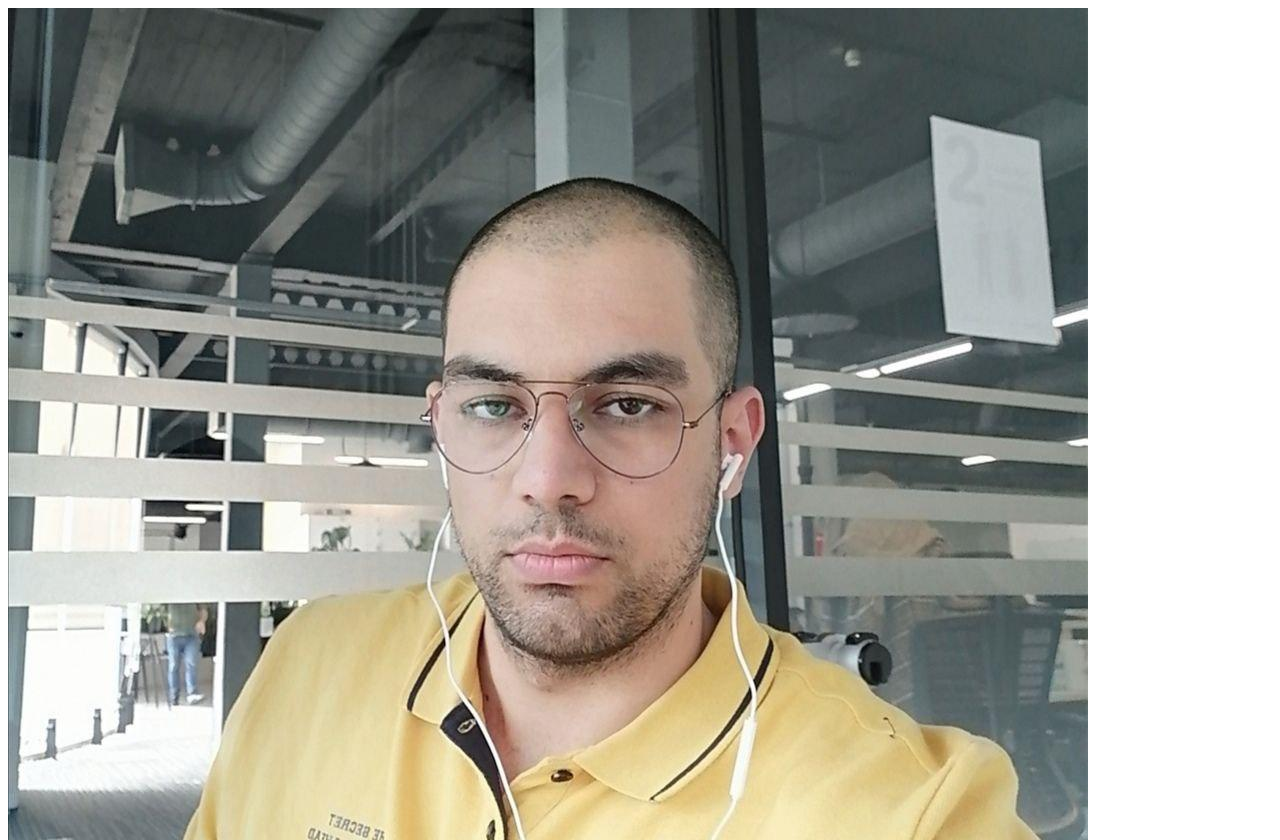
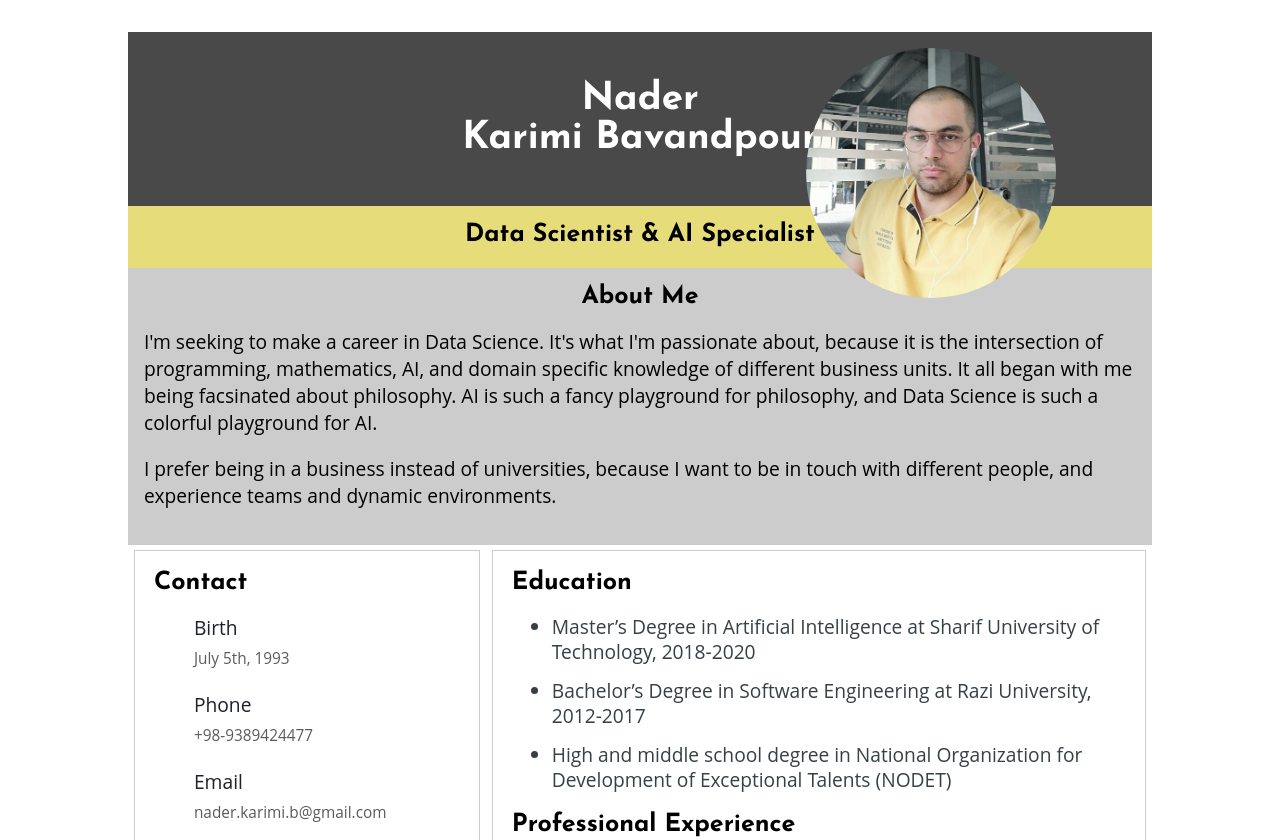
Before and after one commit to nader93k/nader93k.github.io, a plain HTML site: page index.html in a window 1280 px wide. Shown: the top 840 px of the page. Drawn offline with Linux system fonts and the light colour scheme.

Commit message:
Update style.css

```diff
--- a/style.css
+++ b/style.css
@@ -1,11 +1,204 @@
+.grid-container {
+  display: grid;
+  grid-template-columns: auto auto auto auto;
+  /* justify-content: space-between; */
+  /* align-content: center; */
+  /* height: 400px; */
+  grid-template-areas: 'header header header header' 'info main main main'
+}
+
+.info {
+  grid-area: info;
+}
+
+.main {
+  grid-area: main;
+}
+
+.info, .main {
+  border: 1px #ccc solid;
+  margin: 0.3em;
+  padding: 1em;
+}
+
+.header {
+  grid-area: header;
+  display: grid;
+  grid-template-columns: auto auto auto;
+  grid-template-rows: auto auto;
+  /* grid-template-areas: 'name name name' 'affiliation affiliation affiliation' 'about about prof_pic' */
+}
+
+.prof_pic, .name, .affiliation, .about {
+  align-items: center;
+  justify-items: center;
+}
+
+.name {
+  grid-column: 1/-1;
+  grid-row: 1;
+  background-color: rgb(73, 73, 73);
+  padding: 3rem;
+}
+
+.affiliation {
+  grid-column: 1/-1;
+  grid-row: 2;
+  background-color: rgb(231, 220, 122);
+  padding: 1rem;
+}
+
+.about {
+  grid-column: 1/-1;
+  grid-row: 3;
+  background-color: #ccc;
+  padding: 1rem;
+}
+
+.prof_pic {
+  grid-area: prof_pic;
+  grid-column: 3;
+  grid-row: 1/ span 3;
+  z-index: 10;
+  align-self: top ;
+}
+
+img {
+  /* width: 100px; */
+  /* height: 8rem; */
+  border-radius: 50%;
+  /* width: 10%; */
+  width: 250px;
+  height: 250px;
+  margin: 1rem;
+  margin-right: 6rem;
+  margin-top: 1rem;
+}
+
 td {
   text-align: center;
 }
 
-.row {
-  display: flex;
+.name h1 {
+  color: white;
 }
 
-.column {
-  flex: 50%;
+h1 {
+  font-family: 'Josefin Sans', serif;
+  color: rgb(0, 0, 0);
+  margin: 0 0 0.0rem;
+  padding:0;
 }
+
+h2 {
+  font-family: 'Josefin Sans', serif;
+  color: #000000;
+  margin: 0 0 0.2em;
+  font-size: 1.3em;
+}
+
+dt {
+  font-size: 1em;
+  color: #1e212d;
+  line-height: 1.4;
+}
+
+dd {
+  color: #5b5b5b;
+  margin: 0.4em 0 1.5em;
+  font-size: 0.8em;
+}
+
+li {
+  color: #374045;
+  line-height: 1.3;
+  margin-bottom: 0.75em;
+}
+
+body {
+  margin: auto;
+  padding: 2rem;
+  font-size: 1.2rem;
+  font-family: "Open Sans", sans-serif;
+  /* line-height: 1; */
+  width: 80%;
+  align-content: center;
+  /* display: grid; */
+  /* grid-template-columns: 30% 65%; */
+  /* grid-column-gap: 5%; */
+}
+
+/* .row {
+  display: flex; */
+
+/*
+      justify-content:flex-start;
+      justify-content:flex-end;
+      justify-content:center;
+      justify-content:space-around;
+      */
+
+/* flex-wrap: wrap;
+  justify-content: center;
+} */
+
+/* .header { */
+
+/* flex-basis: 100%; */
+
+/* display: flex;
+  flex-wrap: wrap;
+  flex-direction: row;
+  align-items: center;
+  margin-left: 7em; */
+
+/* display: inline;  */
+
+/* margin-bottom: 5em; */
+
+/* column-span: all; */
+
+/* } */
+
+/* .header>img {
+  display: flex;
+  flex-basis: 10%;
+}
+
+
+.header>h1 {
+  display: flex;
+  flex-basis: 90%;
+}
+
+.header>h2 {
+  display: flex;
+  flex-basis: 90%;
+}
+
+.header>ul {
+  display: flex;
+  list-style: none;
+}
+
+.header>ul li {
+  display: inline;
+  border: 1px #ccc solid;
+}
+
+
+.lcolumn {
+  flex-basis: 30%;
+}
+
+.rcolumn {
+  flex-basis: 50%;
+} */
+
+/*
+img {
+  /* width: 2%; */
+
+/* height: 8em; */
+
+/* border-radius: 50%; */
```
